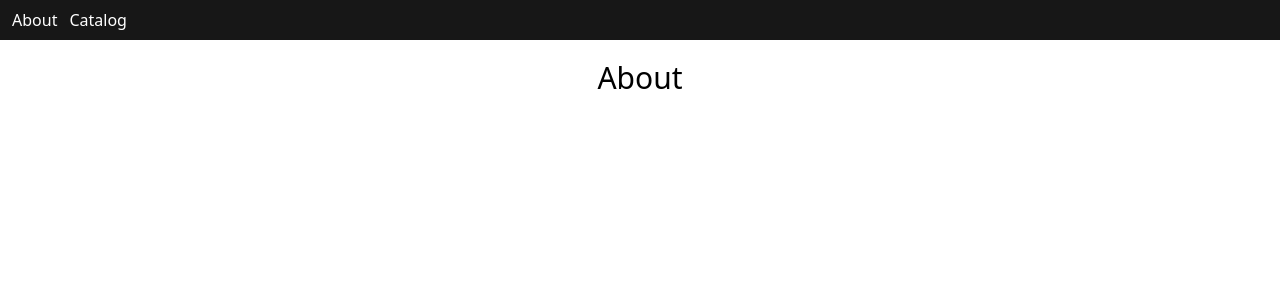
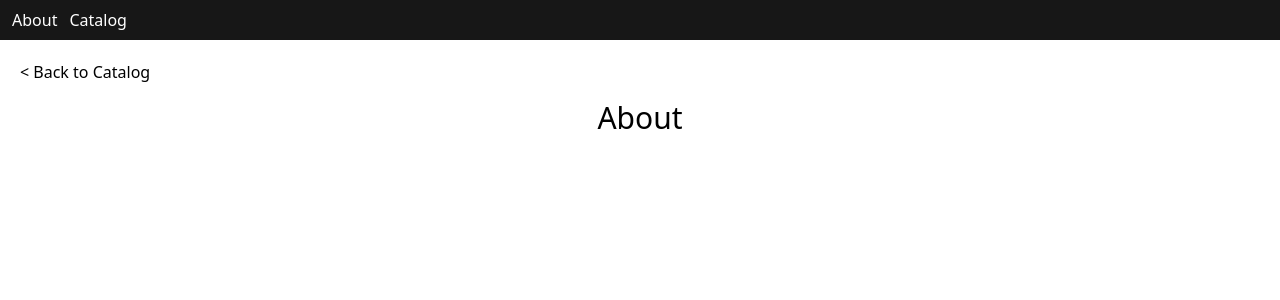
Before and after one commit to JRodriguez-Luna/m2-1024-code-solutions, a React (Vite) app in the folder react-catalog/my-app/: page /about in a window 1280 px wide. Shown: the top 300 px of the page. Built offline with nearby package versions, Linux system fonts and the light colour scheme.

Commit message:
Added back button on About page to return to Catalog

```diff
--- a/react-catalog/my-app/src/pages/About.tsx
+++ b/react-catalog/my-app/src/pages/About.tsx
@@ -1,7 +1,16 @@
+import { Link } from 'react-router-dom';
+
 export function About() {
   return (
-    <div className="mx-5 my-2 pt-5 text-3xl w-100 flex justify-center items-center">
-      <p>About</p>
+    <div className="mx-5 my-2 pt-5 text-3xl">
+      <div className="text-base pb-4">
+        <Link to="/" className="">
+          &lt; Back to Catalog
+        </Link>
+      </div>
+      <div className="w-100 flex justify-center items-center">
+        <p>About</p>
+      </div>
     </div>
   );
 }
```
